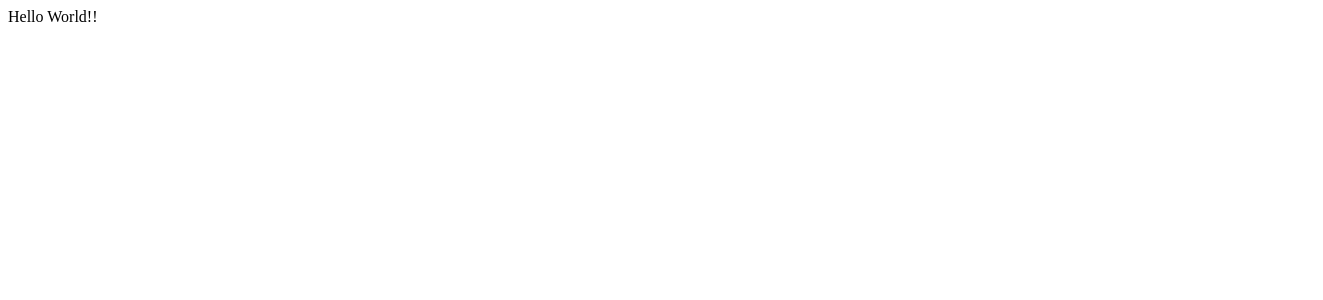
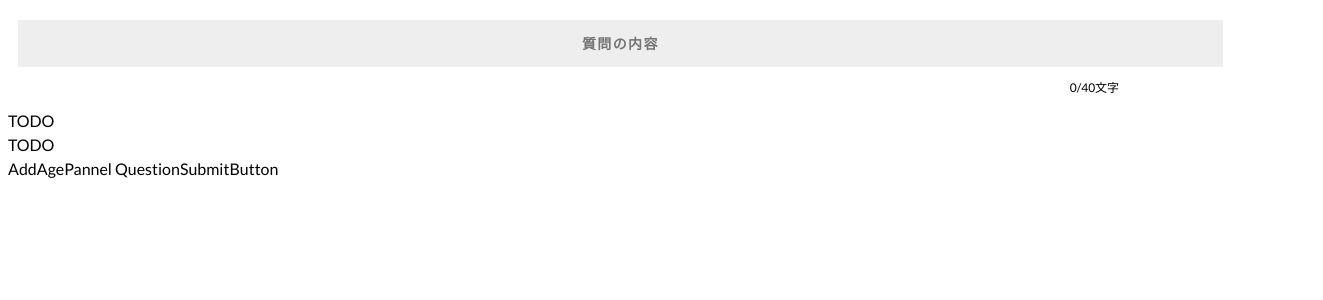
Before and after one commit to northernbird/rmi-which-demo-01, a React (Create React App) app: page /add in a window 1280 px wide. Shown: the top 300 px of the page, 1323 px wide, since content can reach past the window. Built offline with nearby package versions, Linux system fonts and the light colour scheme.

Commit message:
wip for layout

```diff
--- a/src/ui/add/AddQuestion.js
+++ b/src/ui/add/AddQuestion.js
@@ -1,30 +1,16 @@
 import React from 'react';
+import Typography from "@material-ui/core/Typography";
 import { makeStyles } from '@material-ui/core/styles';
+import InputQuestionTextPannel from './components/InputQuestionTextPannel'
+import AddCategoryPannel from './components/AddCategoryPannel'
+import AddPhotoPannel from './components/AddPhotoPannel'
+
 
 const useStyles = makeStyles({
     pannel: {
-        alignContent: 'center',
-        alignItems: 'center',
-        background: '#ffffff',
-        marginTop: '230px',
-        marginRight: '0px',
-        marginBottom: '0px',
-        marginLeft: '0px',
-        width: '100%',
-        maxWidth: '100%',
-        height: '380px',
-        textAlign: 'center',
-    },
-    title: {
-        textAlign: 'center',
-        width: 'auto',
-        maxWidth: '100%',
-    },
-    subTitle: {
-        marginTop: '46px',
-        marginRight: '0px',
-        marginBottom: '0px',
-        marginLeft: '0px',
+        display: 'flex',
+        'flex-flow': 'column nowrap',
+        'margin': '20px 0px 10px 0px',
     }
 });
 
@@ -37,9 +23,15 @@ function AddQuestion({history}) {
     }
 
     return (
-        <div>
-            Hello World!!
-        </div>
+        <Typography component={'div'} className={classes.pannel}>
+            <InputQuestionTextPannel/>
+            <AddPhotoPannel/>
+            <AddCategoryPannel/>
+            <div>
+                AddAgePannel
+                QuestionSubmitButton
+            </div>
+        </Typography>
     );
 }
 
--- /dev/null
+++ b/src/ui/add/components/AddCategoryPannel.js
@@ -0,0 +1,45 @@
+import React from 'react';
+import { makeStyles } from '@material-ui/core/styles';
+import Box from "@material-ui/core/Box";
+
+const useStyles = makeStyles({
+    pannel: {
+        alignContent: 'center',
+        alignItems: 'center',
+        background: '#ffffff',
+        marginTop: '230px',
+        marginRight: '0px',
+        marginBottom: '0px',
+        marginLeft: '0px',
+        width: '100%',
+        maxWidth: '100%',
+        height: '380px',
+        textAlign: 'center',
+    },
+    title: {
+        textAlign: 'center',
+        width: 'auto',
+        maxWidth: '100%',
+    },
+    subTitle: {
+        marginTop: '46px',
+        marginRight: '0px',
+        marginBottom: '0px',
+        marginLeft: '0px',
+    }
+});
+
+function AddCategoryPannel({history}) {
+    const classes = useStyles()
+
+    const routeChange = () => {
+        let path = '/register'
+        history.push(path)
+    }
+
+    return (
+ <div>TODO</div>
+    );
+}
+
+export default AddCategoryPannel;
--- /dev/null
+++ b/src/ui/add/components/AddPhotoPannel.js
@@ -0,0 +1,25 @@
+import React from 'react';
+import { makeStyles } from '@material-ui/core/styles';
+import Box from "@material-ui/core/Box";
+
+const useStyles = makeStyles({
+    pannel: {
+        'display': 'flex',
+        'flex-flow': 'column nowrap',
+    },
+});
+
+function AddPhotoPannel({history}) {
+    const classes = useStyles()
+
+    const routeChange = () => {
+        let path = '/register'
+        history.push(path)
+    }
+
+    return (
+        <div>TODO</div>
+    );
+}
+
+export default AddPhotoPannel;
--- /dev/null
+++ b/src/ui/add/components/InputQuestionTextPannel.js
@@ -0,0 +1,57 @@
+import React from 'react';
+import { makeStyles } from '@material-ui/core/styles';
+import Box from "@material-ui/core/Box";
+
+const useStyles = makeStyles({
+    pannel: {
+        'display': 'flex',
+        'flex-flow': 'column nowrap',
+    },
+    text: {
+        'align-items': 'center',
+        'background': '#EEEEEE',
+        'width': '95%',
+        'justify-content': 'center',
+        'align-content': 'center',
+        'height': '45px',
+        outline: '0',
+        border: 'none',
+        'margin': '0px 10px 0px 10px',
+        'text-align':'center',
+        'font-size': '14px',
+        'font-weight': '700',
+        'letter-spacing': '0.1em',
+        // 'color': '#bbbbbb',
+        '-webkit-input-placeholder': '#bbbbbb'
+    },
+    labelPannel: {
+        position: 'relative'
+    },
+    label: {
+        'left': '84%',
+        'width': '20%',
+        'position': 'relative',
+        'font-size': '12px',
+        'font-weight': '400',
+    }
+});
+
+function InputQuestionTextPannel({history}) {
+    const classes = useStyles()
+
+    const routeChange = () => {
+        let path = '/register'
+        history.push(path)
+    }
+
+    return (
+        <div className={classes.pannel}>
+            <input type="text" placeholder="質問の内容" name="question" className={classes.text} />
+            <div className={classes.labelPannel}>
+                <p className={classes.label}>0/40文字</p>
+            </div>
+        </div>
+    );
+}
+
+export default InputQuestionTextPannel;
```
